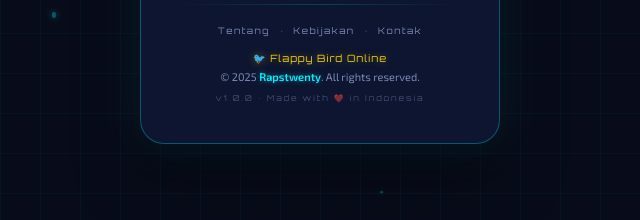
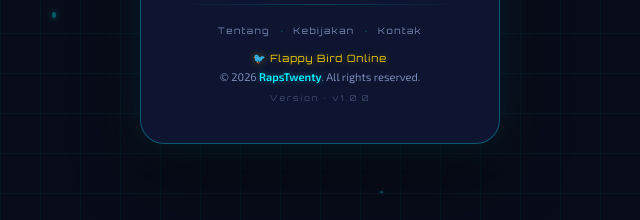
Before and after one commit to RapsTwenty/flappy-bird-ravel, a website: page public/index.html in a window 1280 px wide. Shown: the part 577-797 px from the top of the page, 320-960 px from the left. Drawn offline with Linux system fonts and the light colour scheme.

```diff
--- a/public/index.html
+++ b/public/index.html
@@ -70,9 +70,9 @@
                 </div>
                 <p class="auth-footer-copy">
                     <span class="auth-footer-brand">🐦 Flappy Bird Online</span><br>
-                    &copy; 2025 <span class="auth-footer-name">Rapstwenty</span>. All rights reserved.
+                    &copy; 2026 <span class="auth-footer-name">RapsTwenty</span>. All rights reserved.
                 </p>
-                <p class="auth-footer-version">v1.0.0 · Made with ❤️ in Indonesia</p>
+                <p class="auth-footer-version">Version · v1.0.0 </p>
             </footer>
         </div>
 
```
